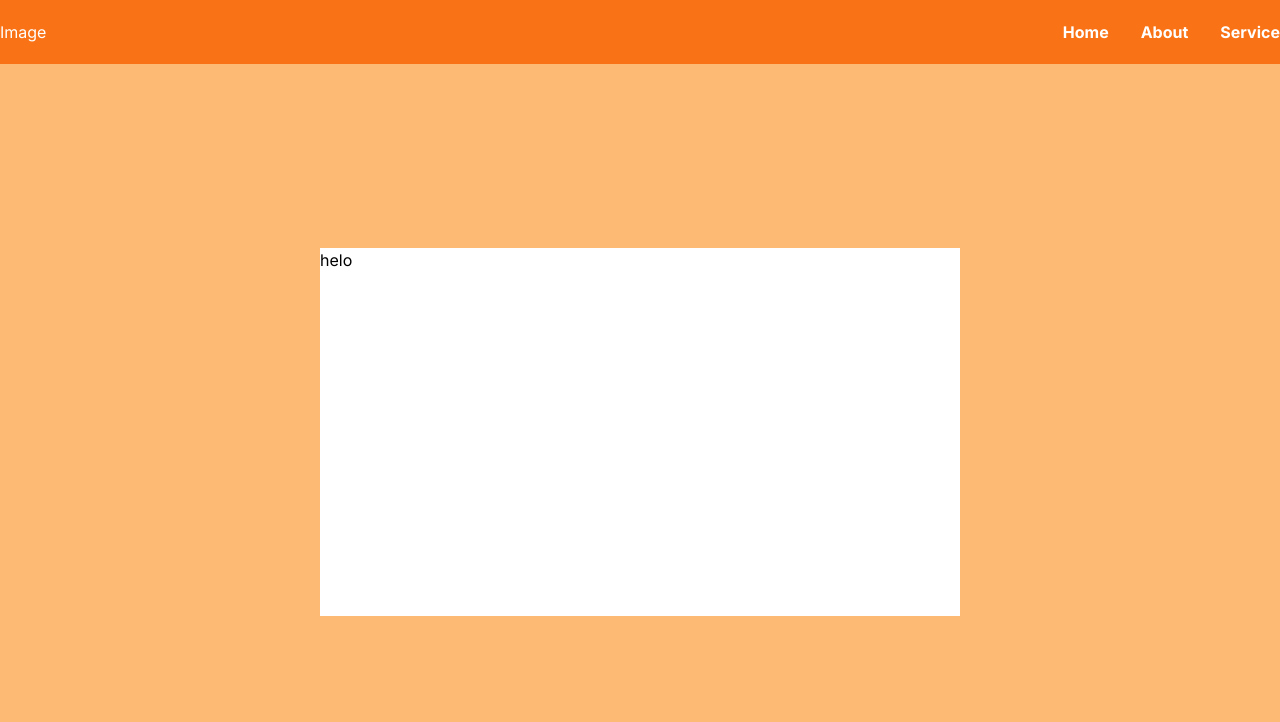
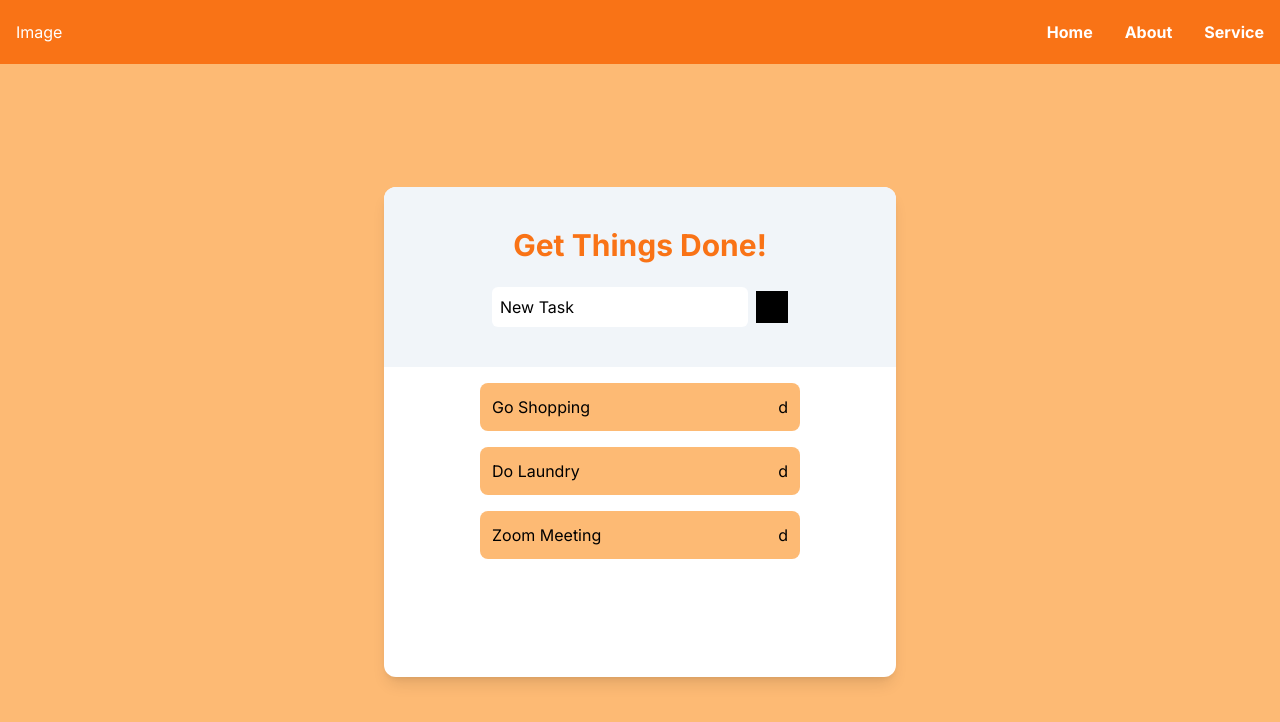
Before and after one commit to peculiarnewbie/simple-tasks, a Next.js app: page / in a window 1280 px wide. Shown: the top 722 px of the page. Built offline with nearby package versions, Linux system fonts and the light colour scheme.

Commit message:
simple add delete

```diff
--- a/app/page.tsx
+++ b/app/page.tsx
@@ -1,27 +1,28 @@
 import Image from 'next/image'
 
 import { Inter } from 'next/font/google'
+import Tasks from '@/components/tasks'
 
 const inter = Inter({ subsets: ['latin'] })
 
 export default function Home() {
+
   return (
     <main
       className={`flex w-screen bg-orange-300 min-h-screen flex-col items-center ${inter.className}`}
     >
         <div className='fixed w-full bg-orange-500 h-16 flex justify-center text-white'>
-            <div className='container flex w-full justify-between h-full items-center'>
+            <div className='container flex w-full justify-between h-full items-center px-4'>
                 <div>Image</div>
                 <div className='flex gap-8 font-bold'>
                     <a href="#">Home</a>
                     <a href="#">About</a>
                     <a href="#">Service</a>
                 </div>
-
             </div>
         </div>
-        <div className='container h-screen grow flex items-center justify-center pt-16'>
-            <div className='bg-white h-1/2 w-1/2 min-w-[32em]'>helo</div>
+        <div className='w-screen h-screen grow flex items-center justify-center pt-16'>
+          <Tasks/>
         </div>
     </main>
   )
--- /dev/null
+++ b/components/taskInput.tsx
@@ -0,0 +1,29 @@
+'use client'
+
+import { ChangeEvent, FormEvent, FormEventHandler, useState } from "react"
+
+export default function TaskInput({props}: {props: {addTask:(task:string) => void}}){
+    const [task, setTask] = useState('New Task');
+
+    const changeTask = (e:ChangeEvent) => {
+        const value = (e.target as HTMLInputElement).value;
+        setTask(value)
+    }
+
+    const sendTask = (e:FormEvent) => {
+        e.preventDefault()
+        props.addTask(task)
+        console.log('tambahin');
+        setTask('');
+    }
+
+    return(
+        <form onSubmit={sendTask} className='flex items-center gap-2 w-full justify-center'>
+            <input className='text-black p-2 w-12 rounded-md grow max-w-[16rem]' type='text'
+                onChange={changeTask}
+                value={task}
+            />
+            <button type="submit" className='w-8 h-8 bg-black'></button>
+        </form>
+    )
+}
--- /dev/null
+++ b/components/tasks.tsx
@@ -0,0 +1,47 @@
+'use client'
+
+import { useState } from "react";
+import TaskInput from "./taskInput";
+
+
+export default function Tasks(){
+    const [tasks, setTasks] = useState(['Go Shopping', 'Do Laundry', 'Zoom Meeting']);
+
+  const addTask = (task:string) => {
+    const temp = [...tasks];
+    temp.push(task);
+    setTasks(temp);
+  }
+
+  const removeTask = (index:number) => {
+    const temp = [...tasks];
+    temp.splice(index, 1);
+    setTasks(temp);
+  }
+
+
+    return(
+        <div className='bg-white h-full w-full sm:w-1/2 max-w-[32rem] sm:rounded-xl sm:h-2/3 overflow-hidden shadow-lg flex flex-col'>
+              <div className='h-fit p-10 bg-slate-100 flex flex-col items-center gap-6'>
+                  <p className='text-orange-500 text-3xl font-bold text-center'>Get Things Done!</p>
+                  <TaskInput props={{addTask}}/>
+              </div>
+              <div className=' grow w-full overflow-auto p-4'>
+                <div className='flex flex-col items-center gap-4'>
+                  {tasks.map((task, index) => {
+                    return(
+                      <div key={index} className='bg-orange-300 max-w-[20rem] w-full rounded-lg p-3 flex justify-between'>
+                        <p>{task}</p>
+                        <div>
+                            <button></button>
+                            <button onClick={() => removeTask(index)}>d</button>
+                        </div>
+
+                      </div>
+                    )
+                  })}
+                </div>
+            </div>
+        </div>
+    )
+}
```
